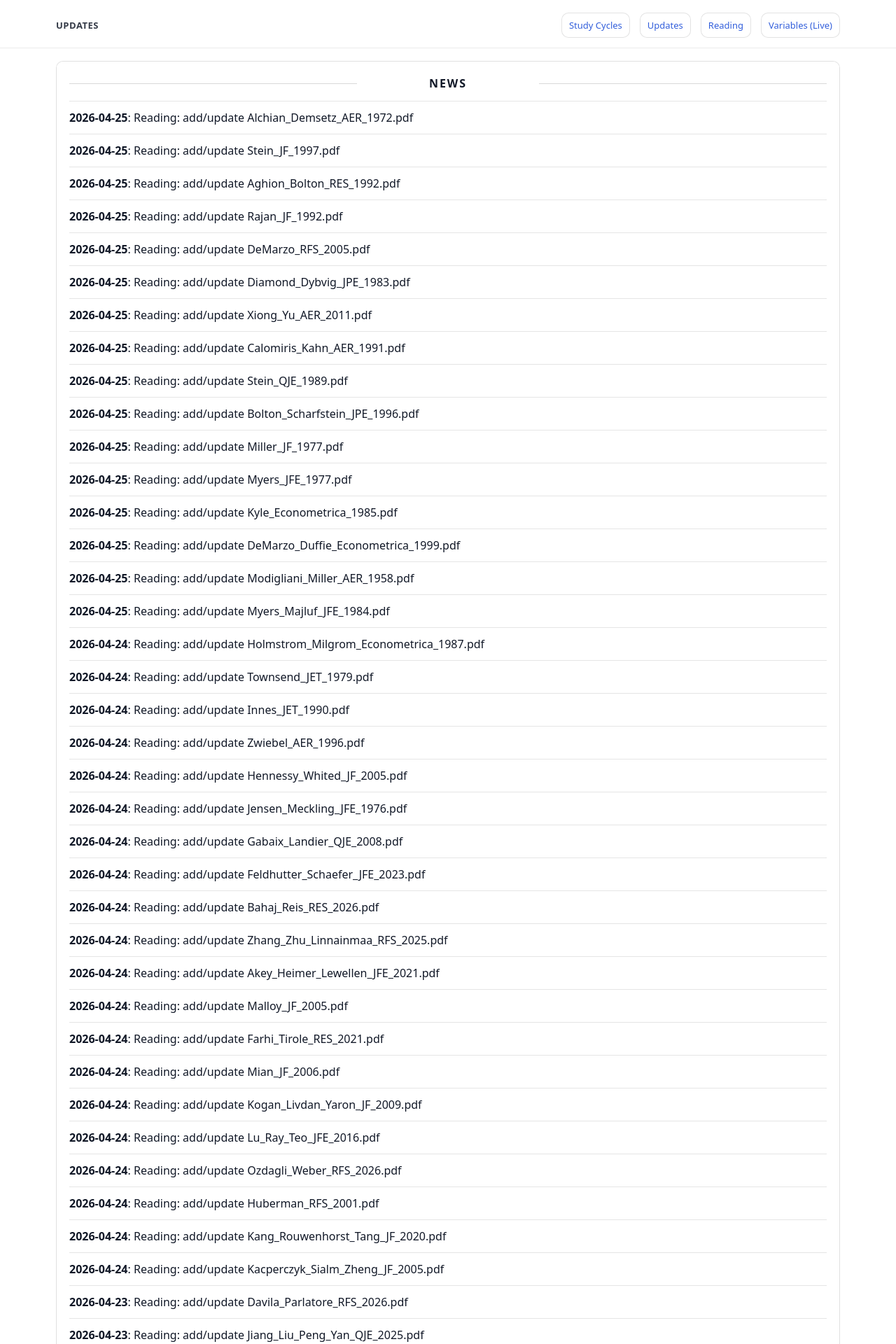
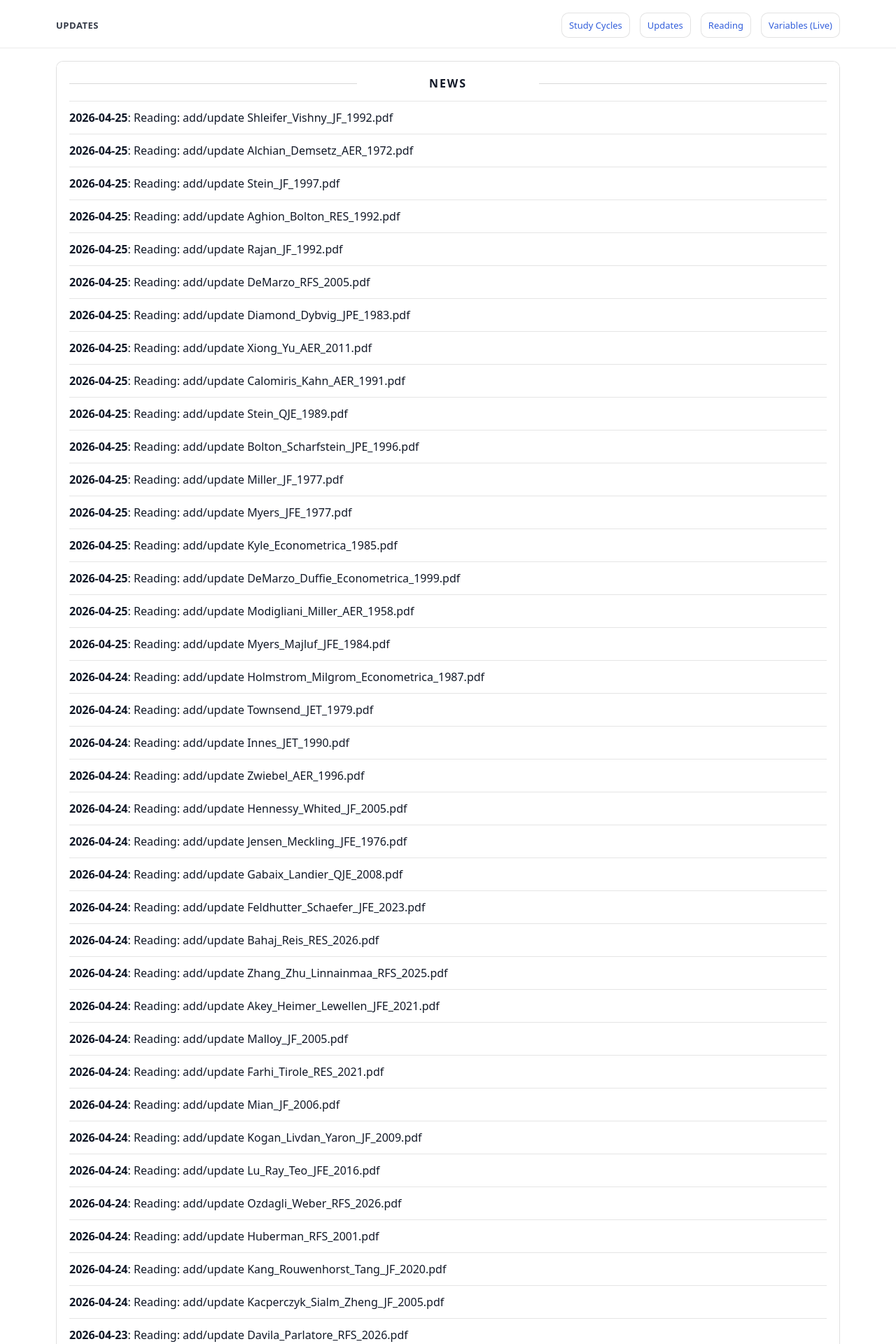
Before and after one commit to yaxinzn/study-archive, a Jekyll site: the page built from updates/index.md, in a window 1280 px wide. Shown: the top 1920 px of the page at 70% size. Built offline with Jekyll 4.4.1, drawn with Linux system fonts in a browser that asks for light colours; some of the changed text lies outside the part shown.

Commit message:
chore: update NEWS feed

```diff
--- a/_data/news.yml
+++ b/_data/news.yml
@@ -1,4 +1,7 @@
 # Auto-generated update history (sorted newest -> oldest). Do not edit manually.
+- ts: "1777119202"
+  date: "2026-04-25"
+  title: "Reading: add/update Shleifer_Vishny_JF_1992.pdf"
 - ts: "1777115337"
   date: "2026-04-25"
   title: "Reading: add/update Alchian_Demsetz_AER_1972.pdf"
```
